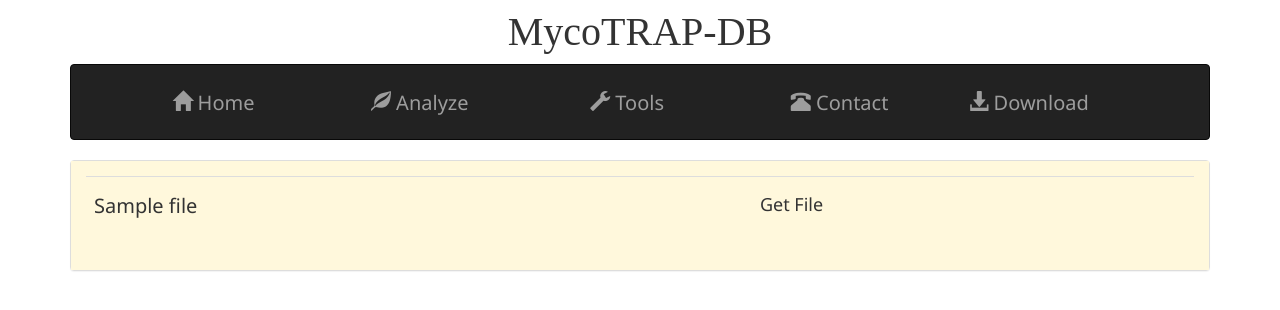
After one commit to anubhav2307/project, a Django app: page /Info/download/ in a window 1280 px wide. The commit adds this page. Shown: the top 310 px of the page. Run offline with Django 3.2, Linux system fonts and the light colour scheme; tables that the repository leaves empty hold one stand-in row (values such as "Sample post"); some libraries are stand-ins or nearby versions.

Commit message:
download link added

```diff
--- a/Info/admin.py
+++ b/Info/admin.py
@@ -2,7 +2,7 @@ from __future__ import unicode_literals
 from django.contrib import admin
 from import_export import resources, fields
 from import_export.widgets import ForeignKeyWidget
-from .models import Genome,Residue,result
+from .models import Genome,Residue,result,files
 from import_export.admin import ImportExportActionModelAdmin, ImportExportModelAdmin
 
 
@@ -52,3 +52,4 @@ class resultAdmin(ImportExportModelAdmin):
 
 
 admin.site.register(result,resultAdmin)
+admin.site.register(files)
--- a/Info/models.py
+++ b/Info/models.py
@@ -31,3 +31,7 @@ class result(models.Model):
     SNAP_prediction = models.CharField(max_length=80, blank=True)
     nsSNPAnalyzer_prediction = models.CharField(max_length=80, blank=True)
     PANTHER_prediction = models.CharField(max_length=80, blank=True)
+
+class files(models.Model):
+    name=models.CharField(max_length=300)
+    fil = models.FileField(upload_to='fls/')
--- a/Info/templates/Info/base.html
+++ b/Info/templates/Info/base.html
@@ -22,8 +22,8 @@
     </div>
    <style>
     .navbar-nav > li{
-   padding-left:50px;
-   padding-right:50px;
+   padding-left:20px;
+   padding-right:30px;
    }
        .footer {
   text-align: center;
@@ -51,17 +51,17 @@ margin-right: auto;}
             <ul class="nav navbar-nav">
 
             <li><a href="{% url 'front' %}">
-            <h4>&nbsp;&nbsp;&nbsp;&nbsp;&nbsp;&nbsp;&nbsp;&nbsp;&nbsp;<span class="glyphicon glyphicon-home" aria-hidden="true"></span>&nbsp;Home</h4></a></li>
+            <h4>&nbsp;&nbsp;&nbsp;&nbsp;&nbsp;&nbsp;&nbsp;<span class="glyphicon glyphicon-home" aria-hidden="true"></span>&nbsp;Home</h4></a></li>
 
-            <li><a href="{% url 'Info:IndexView' %}"><h4>&nbsp;&nbsp;&nbsp;&nbsp;&nbsp;&nbsp;&nbsp;&nbsp;&nbsp;<span class="glyphicon glyphicon-leaf" aria-hidden="true"></span>
+            <li><a href="{% url 'Info:IndexView' %}"><h4>&nbsp;&nbsp;&nbsp;&nbsp;&nbsp;&nbsp;&nbsp;<span class="glyphicon glyphicon-leaf" aria-hidden="true"></span>
             Analyze</h4></a></li>
 
             <li><a href="{% url 'Info:hlp' %}">
-            <h4>&nbsp;&nbsp;&nbsp;&nbsp;&nbsp;&nbsp;&nbsp;&nbsp;&nbsp;&nbsp;<span class="glyphicon glyphicon-wrench" aria-hidden="true"></span>&nbsp;Tools</h4></a></li>
+            <h4>&nbsp;&nbsp;&nbsp;&nbsp;&nbsp;&nbsp;&nbsp;&nbsp;<span class="glyphicon glyphicon-wrench" aria-hidden="true"></span>&nbsp;Tools</h4></a></li>
 
 
-            <li><a href="{% url 'Info:contk' %}"><h4>&nbsp;&nbsp;&nbsp;&nbsp;&nbsp;&nbsp;&nbsp;&nbsp;&nbsp;&nbsp;&nbsp;<span class="glyphicon glyphicon-phone-alt" aria-hidden="true"></span>&nbsp;Contact</h4></a></li>
-
+            <li><a href="{% url 'Info:contk' %}"><h4>&nbsp;&nbsp;&nbsp;&nbsp;&nbsp;&nbsp;&nbsp;&nbsp;&nbsp;<span class="glyphicon glyphicon-phone-alt" aria-hidden="true"></span>&nbsp;Contact</h4></a></li>
+            <li><a href="{% url 'Info:downl' %}"><h4><span class="glyphicon glyphicon-download-alt" aria-hidden="true"></span>&nbsp;Download</h4></a></li>
             </ul>
           </div>
       </div>
--- /dev/null
+++ b/Info/templates/Info/downloadpg.html
@@ -0,0 +1,27 @@
+{% extends 'Info/base.html' %}
+{% block title %}DOWNLOAD{% endblock %}
+{% block content %}
+
+        <div class="panel panel-default">
+            <div class="panel-body" style="background-color:cornsilk;">
+                <table class="table table-responsive">
+
+                    <tbody>
+                        {% for x in f %}
+                        <tr>
+                            <td>
+                                <h4>{{x.name}}</h4>
+                            </td>
+                            <td>
+                                <a href="{% url 'Info:sheet' x.id %}"><h5>Get File</h5></a>
+                            </td>
+                        </tr>
+                        {% endfor %}
+
+
+                    </tbody>
+
+                </table>
+            </div>
+        </div>
+{% endblock %}
--- a/Info/urls.py
+++ b/Info/urls.py
@@ -12,5 +12,7 @@ urlpatterns = [
  path(r'details/<Mutation>/',views.detail,name='detail'),
  path(r'help/', views.hlp, name='hlp'),
  path(r'contacts/', views.contk, name='contk'),
+ path('file/<id>',views.sheet,name='sheet'),
+ path('download/',views.downl,name='downl')
 
 ]
--- a/Info/views.py
+++ b/Info/views.py
@@ -3,8 +3,9 @@ from django.http import HttpResponse
 from django.shortcuts import render,get_object_or_404
 from django.http import Http404
 from django.views import generic
-from .models import Genome,Residue,result
+from .models import Genome,Residue,result,files
 from django.db.models import Q
+from django.http import FileResponse
 
 
 def front(request):
@@ -35,3 +36,23 @@ def detail(request,Mutation):
     a=Mutation
     x = get_object_or_404(result, Mutation=a)
     return render(request,'Info/detail.html',{'x':x})
+
+def sheet(request,id):
+
+    m = get_object_or_404(files,pk =id)
+
+    filenam='/home/anubhav/Work/media/' +  str(m.fil)
+
+    try:
+        return FileResponse(open(filenam, 'rb'), content_type='application/vnd.ms-excel')
+    except FileNotFoundError:
+        raise Http404()
+
+
+def downl(request):
+
+    f = files.objects.all()
+
+    print (f)
+
+    return render(request,'Info/downloadpg.html',{'f':f})
--- a/TBDB/settings.py
+++ b/TBDB/settings.py
@@ -124,3 +124,7 @@ STATICFILES_DIRS = [
         os.path.join(BASE_DIR, 'static_env'),
 ]
 STATIC_ROOT = os.path.join(BASE_DIR,'static')
+
+MEDIA_ROOT = os.path.join(BASE_DIR, 'media')
+
+MEDIA_URL = '/media/'
```
Also changed, not shown: Info/migrations/0005_files.py (added), Info/migrations/0006_files_name.py (added), 5 other files.
